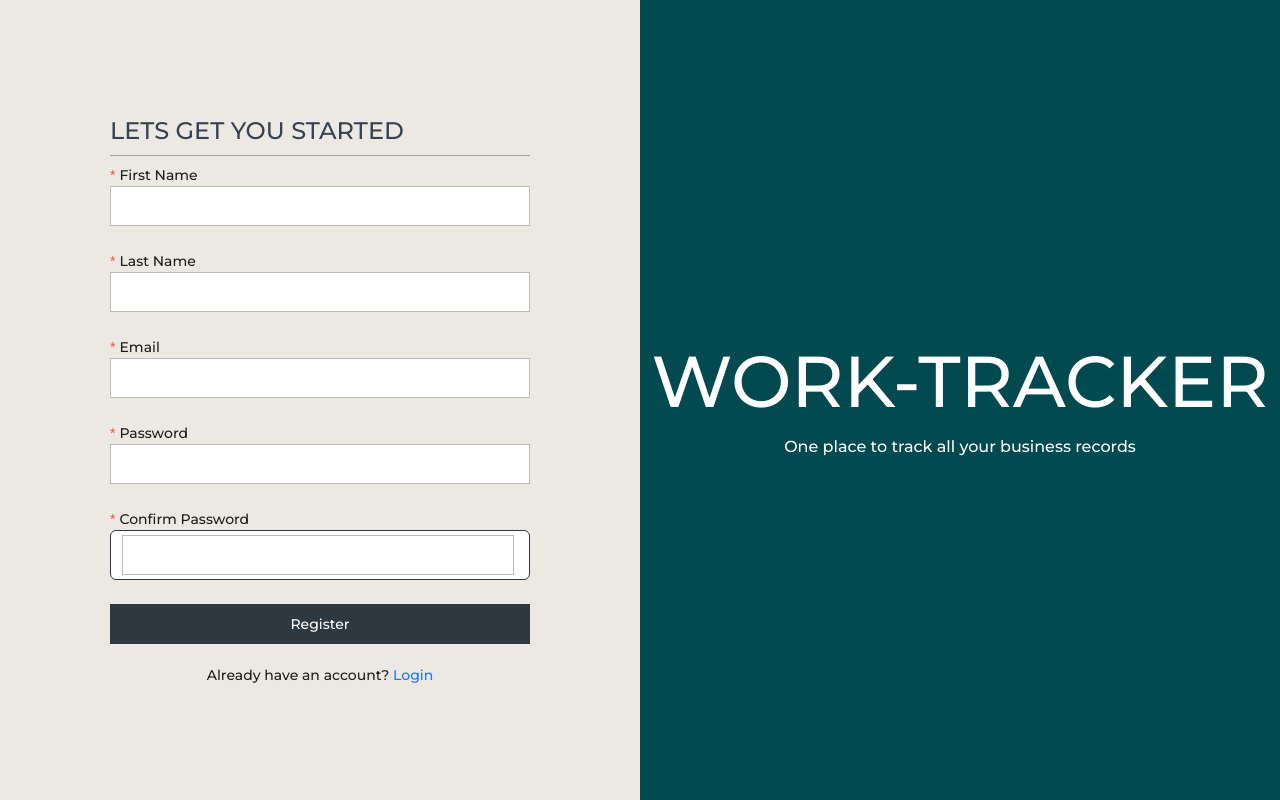
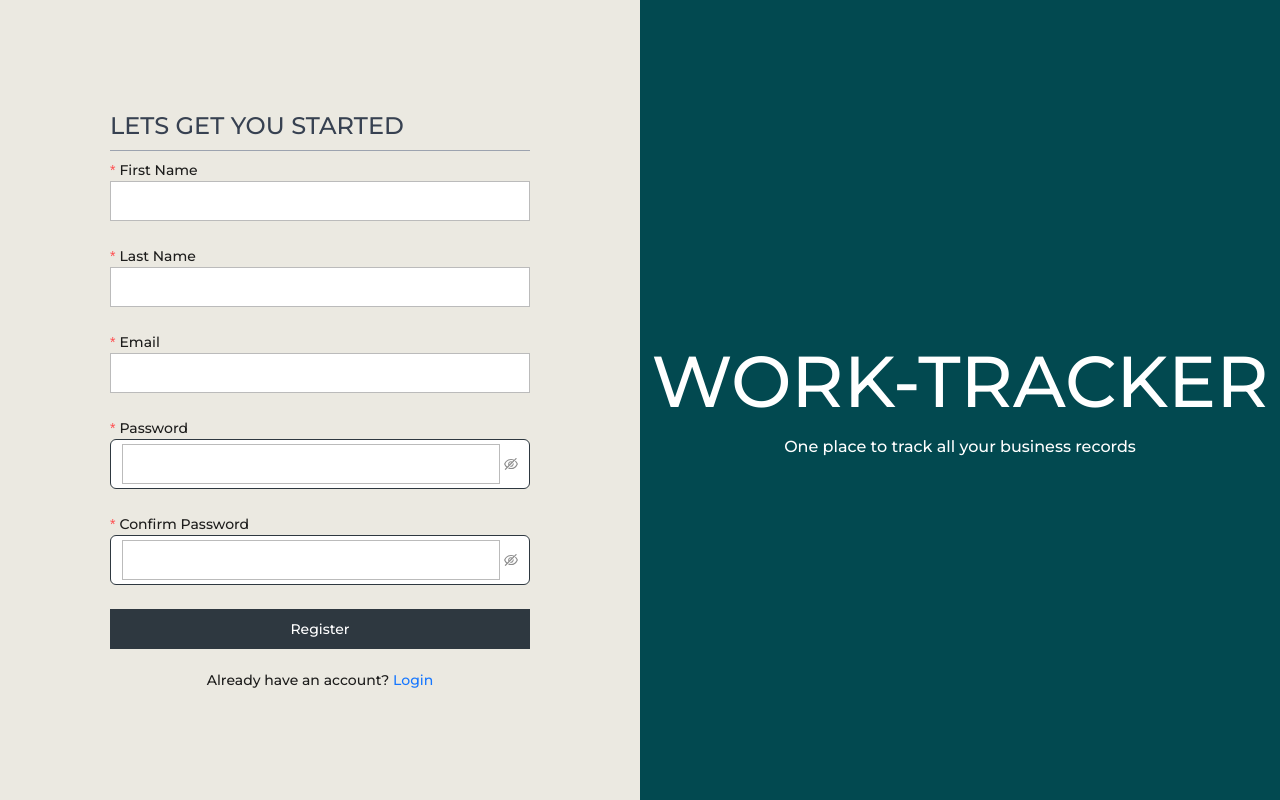
Before and after one commit to Jamaican-Boy/work-management-tracker-app, a React (Create React App) app in the folder client/: page /register in a window 1280 px wide. Built offline with nearby package versions, Linux system fonts and the light colour scheme.

Commit message:
register and login update password style

```diff
--- a/client/src/pages/Login/index.js
+++ b/client/src/pages/Login/index.js
@@ -105,7 +105,7 @@ function Login() {
                 name="password"
                 rules={getAntdFormInputRules}
               >
-                <Input type="password" />
+                <Input.Password type="password" />
               </Form.Item>
               <Button
                 type="primary"
--- a/client/src/pages/Register/index.js
+++ b/client/src/pages/Register/index.js
@@ -58,15 +58,15 @@ function Register() {
               <Input />
             </Form.Item>
             <Form.Item label="Password" name="password" rules={getAntdFormInputRules}>
-              <Input type="password" />
+              <Input.Password type="password" />
             </Form.Item>
             <Form.Item
               label="Confirm Password"
               name="confirmPassword"
               rules={getAntdFormInputRules}
-              hasFeedback
+
             >
-              <Input type="password" />
+              <Input.Password type="password" />
             </Form.Item>
 
             <Button type="primary" htmlType="submit" block loading={buttonLoading}>
```
